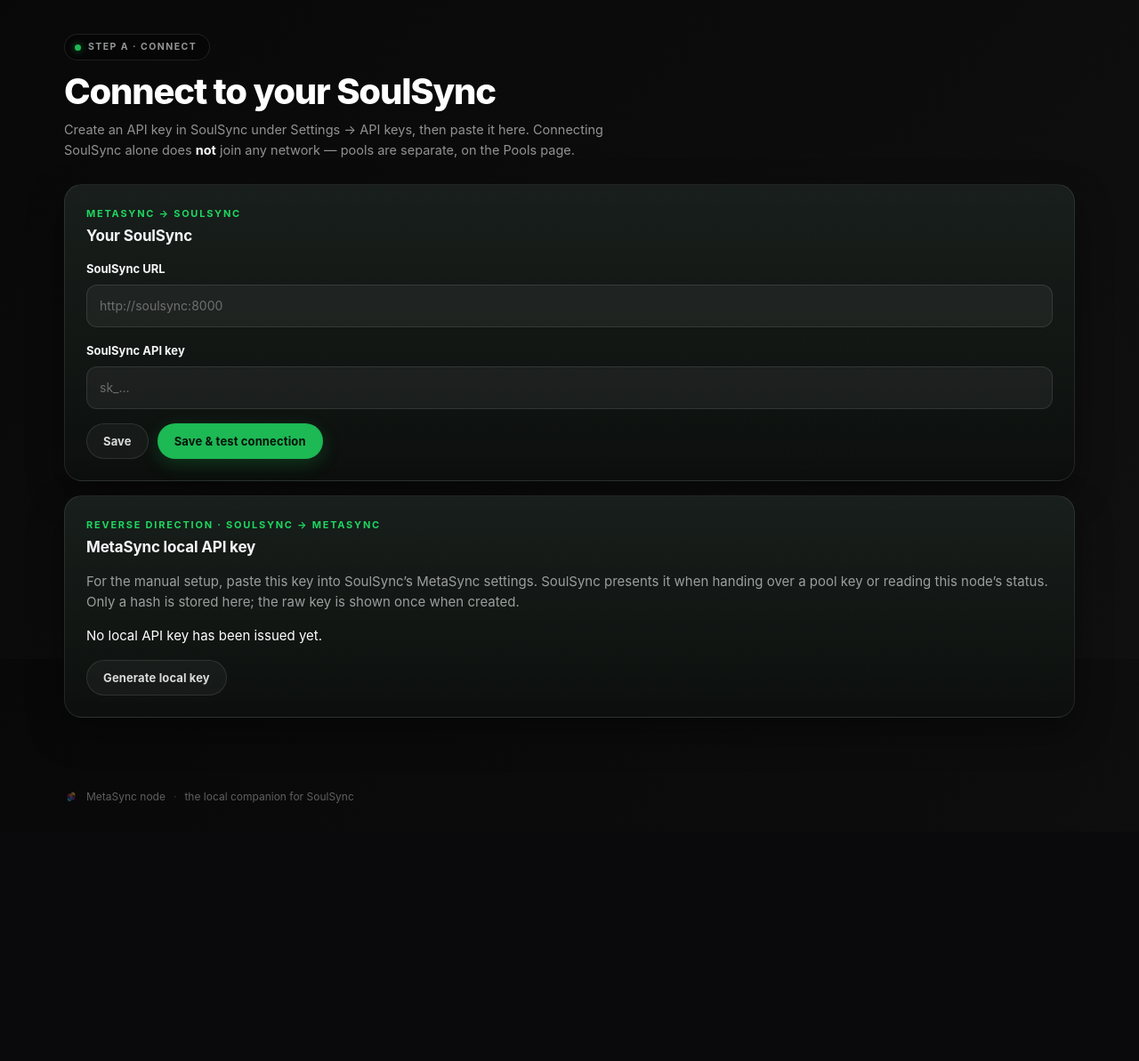
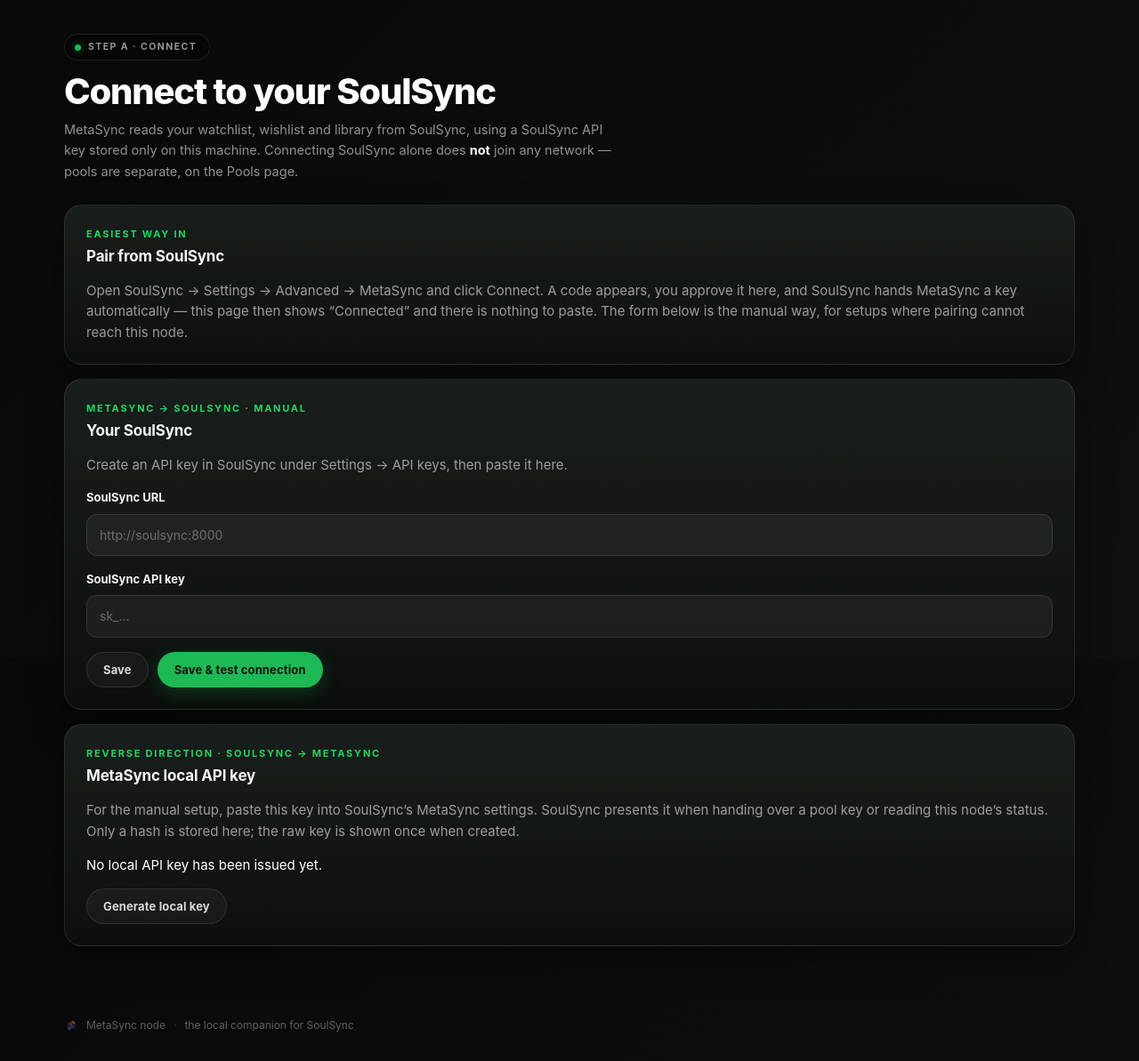
Before and after one commit to Nezreka/MetaSync, a Flask app: template node/metasync_node/templates/soulsync.html in a window 1280 px wide. Shown: the part 59-1252 px from the top of the page at 89% size. Before the commit the page ends 962 px from the top, so only its background shows below. Run offline with Flask 3, Linux system fonts and the light colour scheme; the template is opened without the code that fills it, so the values that code supplies are empty; parts of the project's set-up code (start-up, migrations or seed data) failed here and were passed over.

Commit message:
soulsync page: show the connected state instead of always offering to connect

```diff
--- a/node/metasync_node/templates/soulsync.html
+++ b/node/metasync_node/templates/soulsync.html
@@ -1,18 +1,8 @@
 {% extends "base.html" %}
 {% block title %}MetaSync · SoulSync connection{% endblock %}
-{% block content %}
-<div class="page-head">
-  <p class="eyebrow-chip">Step A · Connect</p>
-  <h1>Connect to your SoulSync</h1>
-  <p class="page-sub">Create an API key in SoulSync under Settings → API keys, then paste it here.
-  Connecting SoulSync alone does <strong>not</strong> join any network — pools are separate, on the Pools page.</p>
-</div>
 
-<form method="post" class="card form">
-  <div class="card-head">
-    <p class="eyebrow">MetaSync → SoulSync</p>
-    <h2>Your SoulSync</h2>
-  </div>
+{% macro soulsync_form(form_class) %}
+<form method="post" class="{{ form_class }}">
   <label>SoulSync URL
     <input type="url" name="url" value="{{ current.url or '' }}" placeholder="http://soulsync:8000" required>
   </label>
@@ -24,6 +14,70 @@
     <button class="primary" type="submit" name="action" value="test">Save &amp; test connection</button>
   </div>
 </form>
+{% endmacro %}
+
+{% block content %}
+<div class="page-head">
+  <p class="eyebrow-chip">Step A · Connect</p>
+  <h1>Connect to your SoulSync</h1>
+  <p class="page-sub">MetaSync reads your watchlist, wishlist and library from SoulSync, using a SoulSync
+  API key stored only on this machine. Connecting SoulSync alone does <strong>not</strong> join any
+  network — pools are separate, on the Pools page.</p>
+</div>
+
+{% if connected %}
+<section class="card">
+  <div class="card-head">
+    <p class="eyebrow">MetaSync → SoulSync</p>
+    <h2>Connected to SoulSync</h2>
+  </div>
+  <p><span class="status-pill connected">Connected</span></p>
+  <dl>
+    <dt>SoulSync URL</dt><dd><code>{{ current.url }}</code></dd>
+    <dt>SoulSync API key</dt><dd>Saved on this machine. It got here one of two ways: pairing (SoulSync
+    created it and handed it over when you approved the code) or you pasted it in the form below.</dd>
+  </dl>
+  <div class="row">
+    <form method="post"><button type="submit" name="action" value="test_saved">Test connection</button></form>
+    <form method="post"><button class="danger" type="submit" name="action" value="disconnect">Disconnect from SoulSync</button></form>
+  </div>
+  <p class="muted">Disconnecting here only clears this machine's copy of the address and key. To unlink
+  fully, also use Disconnect in SoulSync → Settings → Advanced → MetaSync — that side revokes the key.</p>
+</section>
+
+<details class="card">
+  <summary>Change the SoulSync URL or key</summary>
+  {{ soulsync_form("form") }}
+</details>
+{% else %}
+<section class="card">
+  <div class="card-head">
+    <p class="eyebrow">Easiest way in</p>
+    <h2>Pair from SoulSync</h2>
+  </div>
+  <p class="muted">Open SoulSync → Settings → Advanced → MetaSync and click Connect. A code appears,
+  you approve it here, and SoulSync hands MetaSync a key automatically — this page then shows
+  “Connected” and there is nothing to paste. The form below is the manual way, for setups where
+  pairing cannot reach this node.</p>
+</section>
+
+{% if current.url %}
+<section class="card">
+  <p><span class="status-pill pending_approval">URL saved, key missing</span></p>
+  <p class="muted">A SoulSync URL is saved (<code>{{ current.url }}</code>) but there is no API key yet,
+  so MetaSync cannot read SoulSync. Paste a key below, or pair from SoulSync to have one handed over.</p>
+</section>
+{% endif %}
+
+<div class="card">
+  <div class="card-head">
+    <p class="eyebrow">MetaSync → SoulSync · Manual</p>
+    <h2>Your SoulSync</h2>
+  </div>
+  <p class="muted">Create an API key in SoulSync under Settings → API keys, then paste it here.</p>
+  {{ soulsync_form("form") }}
+</div>
+{% endif %}
 
 <section class="card">
   <div class="card-head">
```
Also changed, not shown: node/metasync_node/app.py (+30 -11 lines), node/tests/test_node.py (+23 -0 lines).
